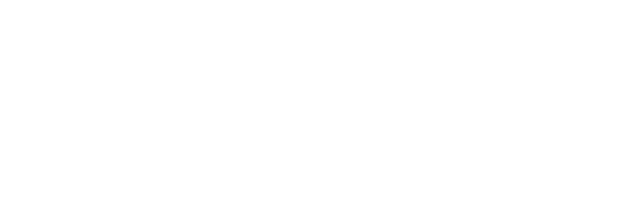
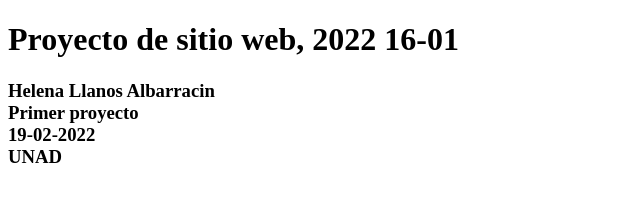
Before and after one commit to hmllanosa/DSW-HelenaLlanos, a plain HTML site: page index.html in a window 1280 px wide. Shown: the whole page, without its empty margins (0-640 px from the left). Drawn offline with Linux system fonts and the light colour scheme.

Commit message:
Second commit
Agregar datos

```diff
--- a/index.html
+++ b/index.html
@@ -7,6 +7,12 @@
     <title>Document</title>
 </head>
 <body>
+    <h1> Proyecto de sitio web, 2022  16-01</h1>
+
+    <h3>Helena Llanos Albarracin <br >Primer proyecto
+        <br> 19-02-2022 <br> UNAD
+
+    </h3>
 
 </body>
 </html>
```
